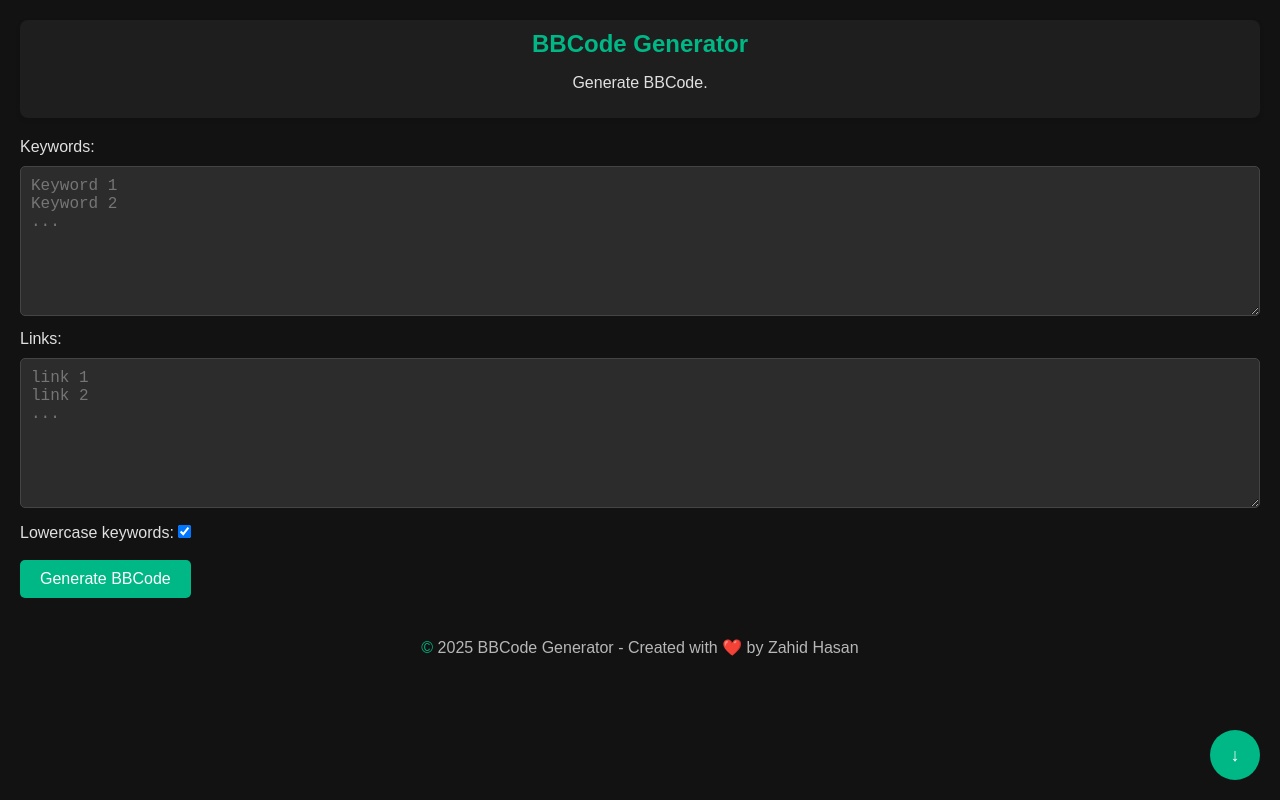
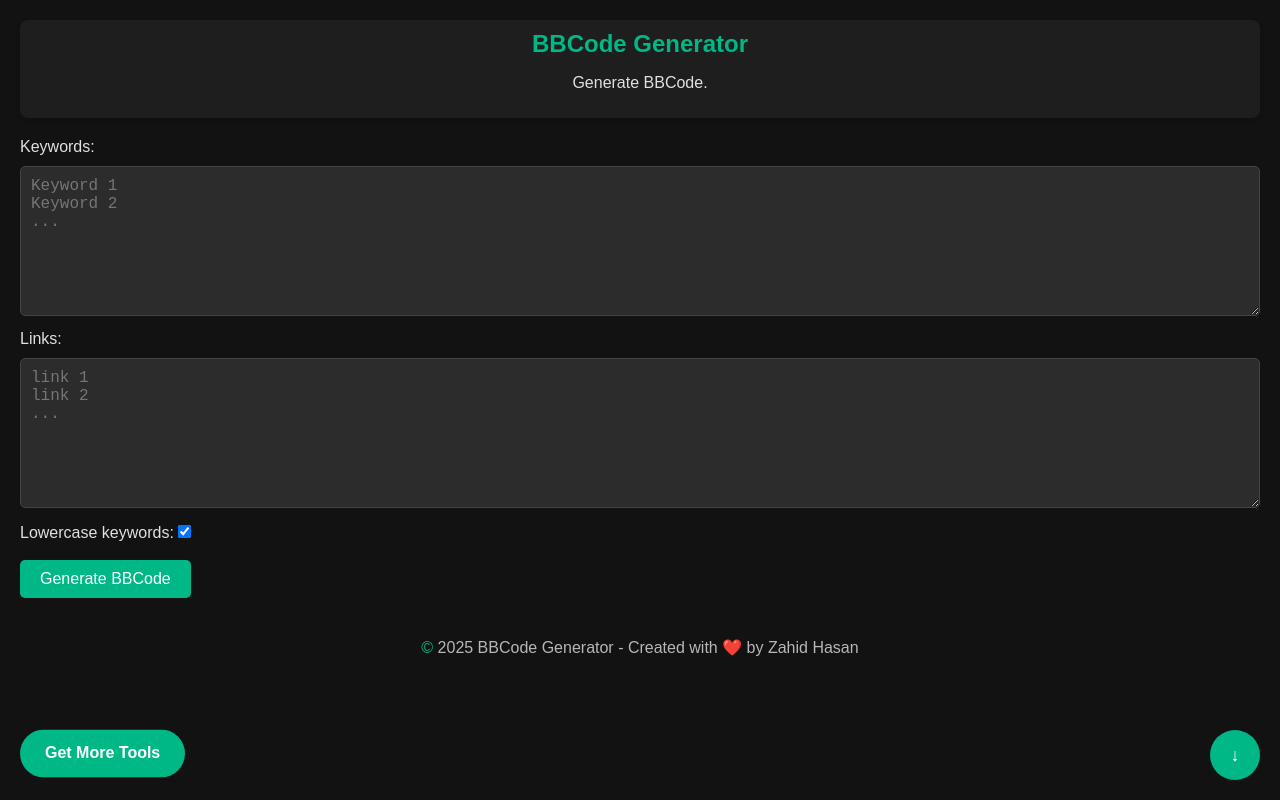
Before and after one commit to kds-zahid-live/bbcode, a React (Create React App) app: page / in a window 1280 px wide. Built offline with nearby package versions, Linux system fonts and the light colour scheme.

Commit message:
Update App.js

```diff
--- a/src/App.js
+++ b/src/App.js
@@ -1,5 +1,7 @@
 import React, { useState, useEffect } from 'react';
 import './App.css';
+
+import Tools from './Tools';  // Import Tools component
 
 function BacklinkGenerator() {
   const [keywords, setKeywords] = useState('');
@@ -155,6 +157,7 @@ function BacklinkGenerator() {
           <span className="copyright">©</span> {new Date().getFullYear()} BBCode Generator - Created with ❤️ by Zahid Hasan
         </p>
       </footer>
+      <Tools />
 
       {/* Floating Buttons */}
       <div className="scroll-button-container">
```
